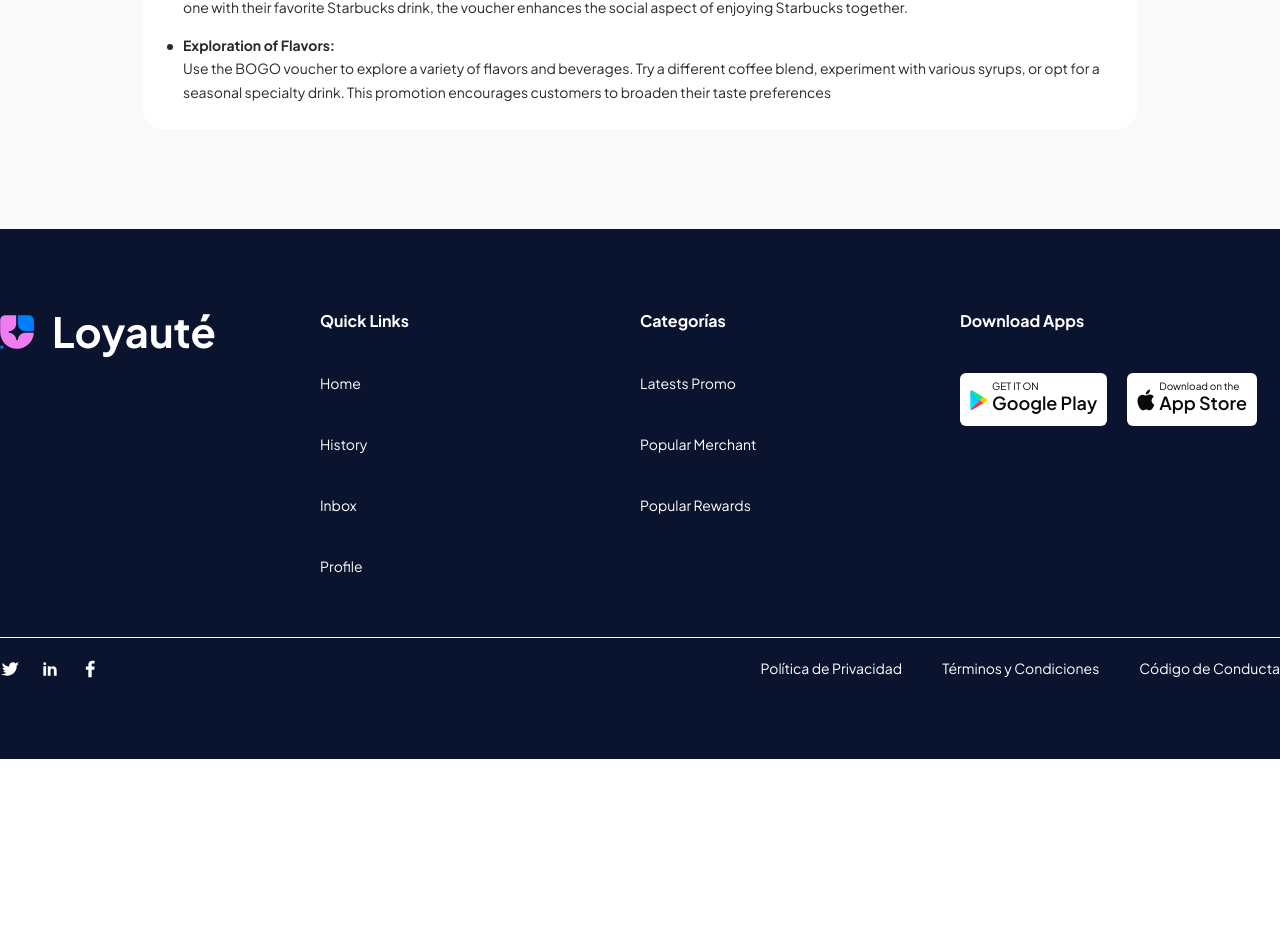
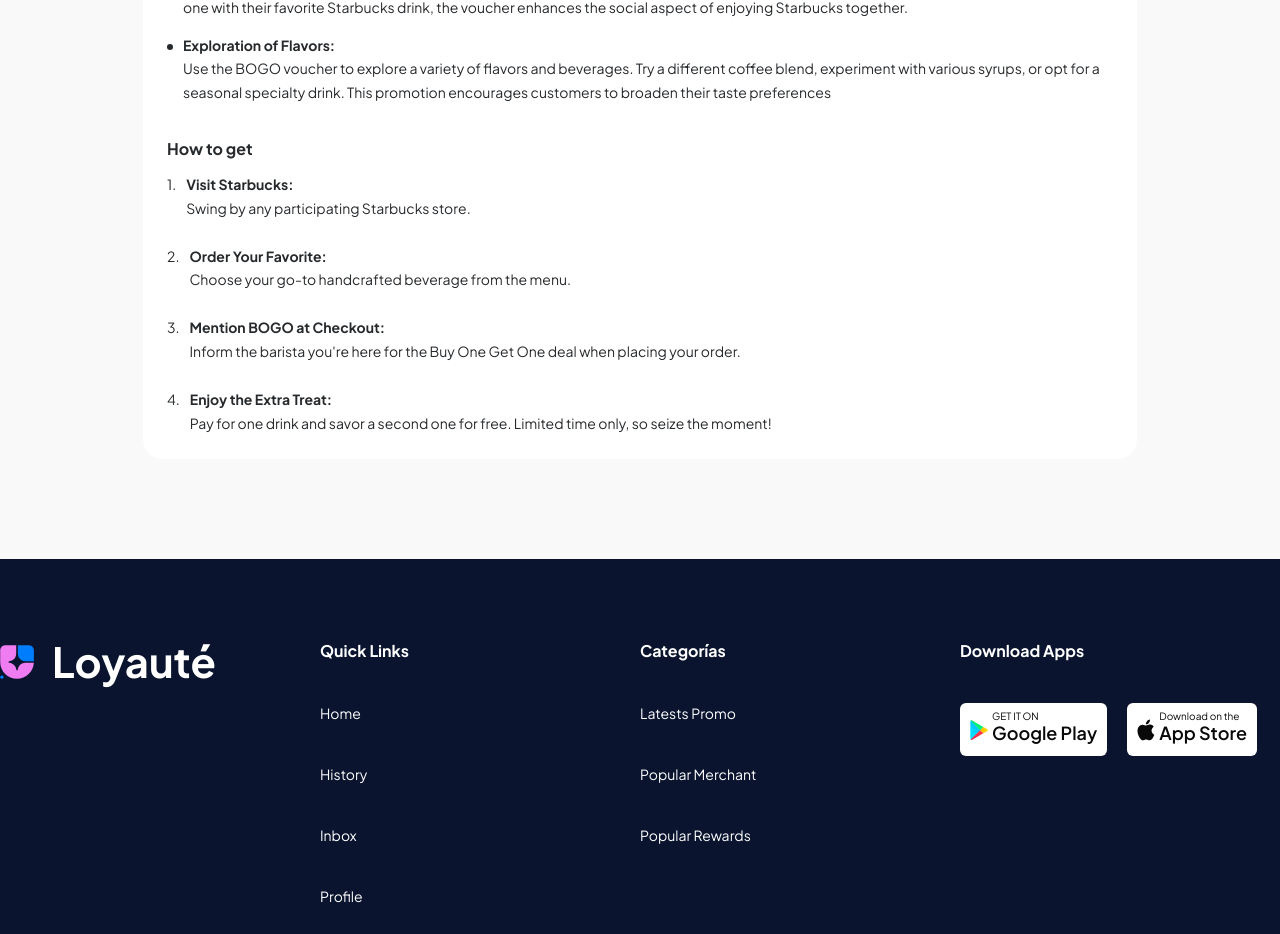
Before and after one commit to ashandileo/loyalty-management, a React (Create React App) app: page /voucher/1 in a window 1280 px wide. Shown: the part 777-1711 px from the top of the page. Before the commit the page ends 1536 px from the top, so only its background shows below. Built offline with nearby package versions, Linux system fonts and the light colour scheme.

Commit message:
add voucher guide

```diff
--- a/src/components/Voucher/VoucherDetail.tsx
+++ b/src/components/Voucher/VoucherDetail.tsx
@@ -2,11 +2,19 @@
 import VoucherBenefit from './VoucherBenefit/VoucherBenefit';
 import VoucherDate from './VoucherDate/VoucherDate';
 import VoucherDescription from './VoucherDescription/VoucherDescription';
+import VoucherGuide from './VoucherGuide/VoucherGuide';
 import VoucherName from './VoucherName/VoucherName';
 
 const VoucherDetail = () => {
-  const { merchantLogo, merchantName, name, expireDate, description, benefit } =
-    voucherDetailData;
+  const {
+    merchantLogo,
+    merchantName,
+    name,
+    expireDate,
+    description,
+    benefit,
+    guide
+  } = voucherDetailData;
 
   return (
     <div className="w-full bg-[#F9F9F9] pb-[100px]">
@@ -19,6 +27,7 @@
         <VoucherDate expireDate={expireDate} />
         <VoucherDescription description={description} />
         <VoucherBenefit benefit={benefit} />
+        <VoucherGuide guide={guide} />
       </div>
     </div>
   );
--- /dev/null
+++ b/src/components/Voucher/VoucherGuide/Interface.ts
@@ -0,0 +1,8 @@
+interface IGuide {
+  title: string;
+  subTitle: string;
+}
+
+export interface IVoucherGuide {
+  guide: IGuide[];
+}
--- /dev/null
+++ b/src/components/Voucher/VoucherGuide/VoucherGuide.tsx
@@ -0,0 +1,31 @@
+import { IVoucherGuide } from './Interface';
+
+const VoucherGuide = ({ guide }: IVoucherGuide) => {
+  return (
+    <div className="mt-[32px]">
+      <p className="plus-jakarta-sans font-[700] text-[16px] leading-[24px] text-[#272A2D] mb-[12px]">
+        How to get
+      </p>
+
+      <div className="flex flex-col gap-[24px]">
+        {guide.map((item, index) => (
+          <div className="flex items-start gap-[10px]" key={index}>
+            <p className="plus-jakarta-sans font-[400] text-[14px] leading-[23.8px] text-[#272A2D]">
+              {`${index + 1}.`}
+            </p>
+            <div className="">
+              <p className="plus-jakarta-sans font-[700] text-[14px] leading-[23.8px] text-[#272A2D]">
+                {item.title}
+              </p>
+              <p className="plus-jakarta-sans font-[400] text-[14px] leading-[23.8px] text-[#272A2D]">
+                {item.subTitle}
+              </p>
+            </div>
+          </div>
+        ))}
+      </div>
+    </div>
+  );
+};
+
+export default VoucherGuide;
--- a/src/fixtures/voucher-detail.ts
+++ b/src/fixtures/voucher-detail.ts
@@ -21,6 +21,26 @@
       subTitle:
         'Use the BOGO voucher to explore a variety of flavors and beverages. Try a different coffee blend, experiment with various syrups, or opt for a seasonal specialty drink. This promotion encourages customers to broaden their taste preferences'
     }
+  ],
+  guide: [
+    {
+      title: 'Visit Starbucks:',
+      subTitle: 'Swing by any participating Starbucks store.'
+    },
+    {
+      title: 'Order Your Favorite:',
+      subTitle: 'Choose your go-to handcrafted beverage from the menu.'
+    },
+    {
+      title: 'Mention BOGO at Checkout:',
+      subTitle:
+        "Inform the barista you're here for the Buy One Get One deal when placing your order."
+    },
+    {
+      title: 'Enjoy the Extra Treat:',
+      subTitle:
+        'Pay for one drink and savor a second one for free. Limited time only, so seize the moment!'
+    }
   ]
 };
 
```
